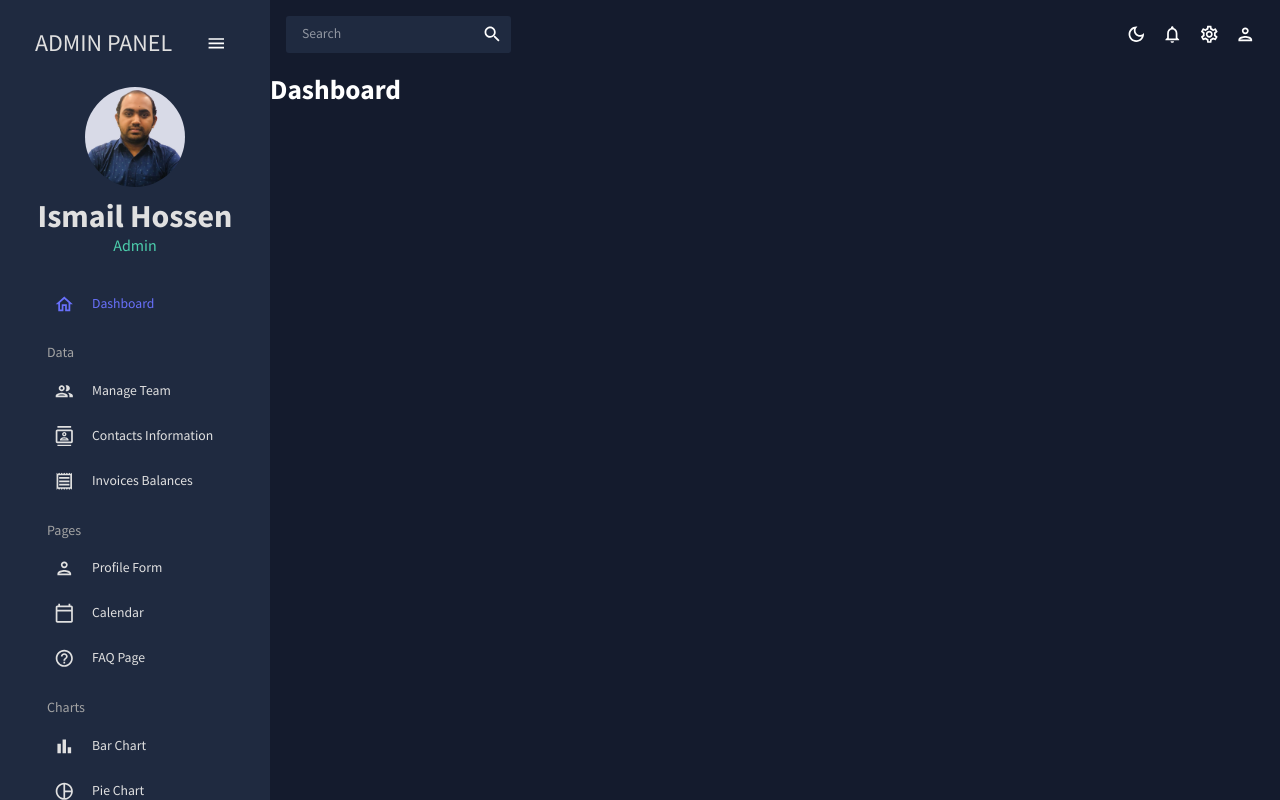
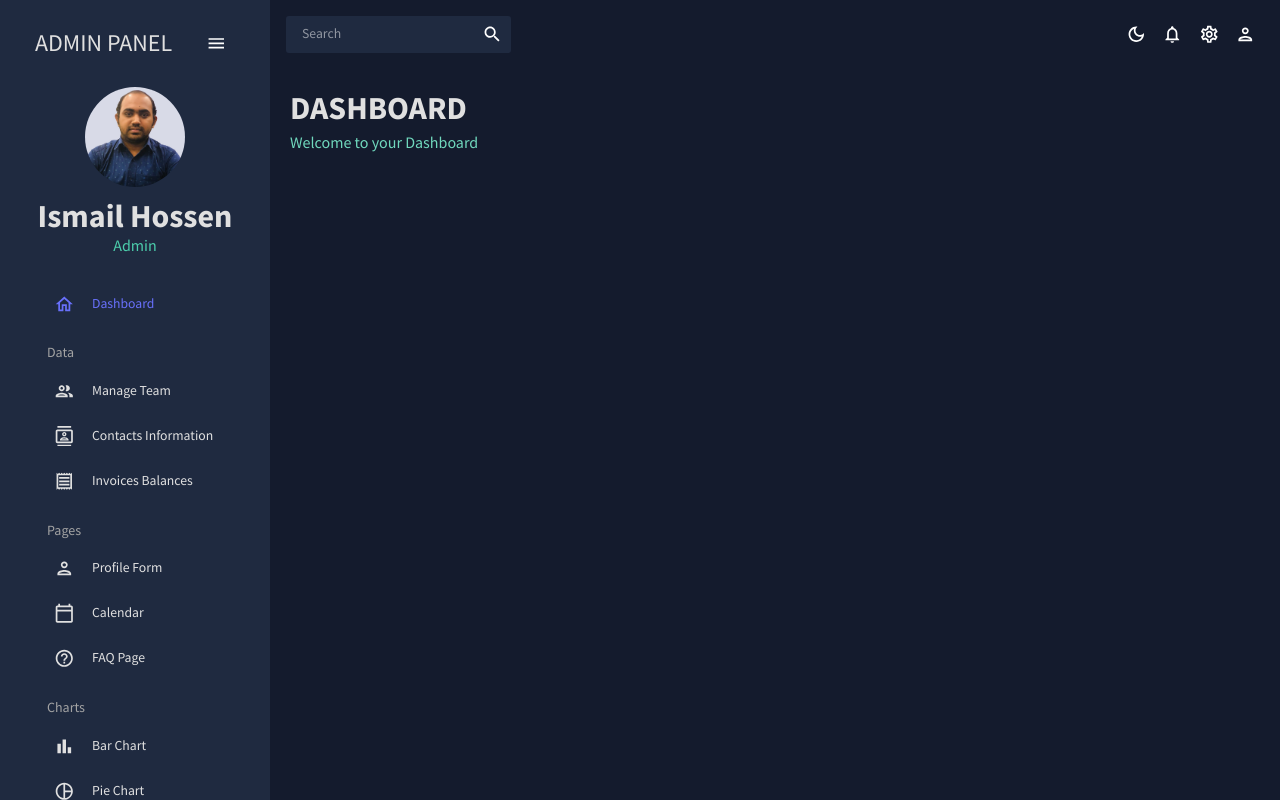
Before and after one commit to ihossen016/Admin-Dashboard, a React (Create React App) app: page / in a window 1280 px wide. Built offline with nearby package versions, Linux system fonts and the light colour scheme.

Commit message:
Header component added

```diff
--- /dev/null
+++ b/src/components/Header.jsx
@@ -0,0 +1,24 @@
+import { Typography, Box, useTheme } from "@mui/material";
+import { tokens } from "../theme";
+
+const Header = ({ title, subtitle }) => {
+    const theme = useTheme();
+    const colors = tokens(theme.palette.mode);
+    return (
+        <Box mb="30px">
+            <Typography
+                variant="h2"
+                color={colors.grey[100]}
+                fontWeight="bold"
+                sx={{ m: "0 0 5px 0" }}
+            >
+                {title}
+            </Typography>
+            <Typography variant="h5" color={colors.greenAccent[400]}>
+                {subtitle}
+            </Typography>
+        </Box>
+    );
+};
+
+export default Header;
--- a/src/scenes/dashboard/index.jsx
+++ b/src/scenes/dashboard/index.jsx
@@ -1,10 +1,21 @@
+import { Box } from "@mui/system";
 import React from "react";
+import Header from "../../components/Header";
 
 const index = () => {
     return (
-        <div>
-            <h1>Dashboard</h1>
-        </div>
+        <Box m="20px">
+            <Box
+                display="flex"
+                justifyContent="space-between"
+                alignItems="center"
+            >
+                <Header
+                    title="DASHBOARD"
+                    subtitle="Welcome to your Dashboard"
+                />
+            </Box>
+        </Box>
     );
 };
 
```
